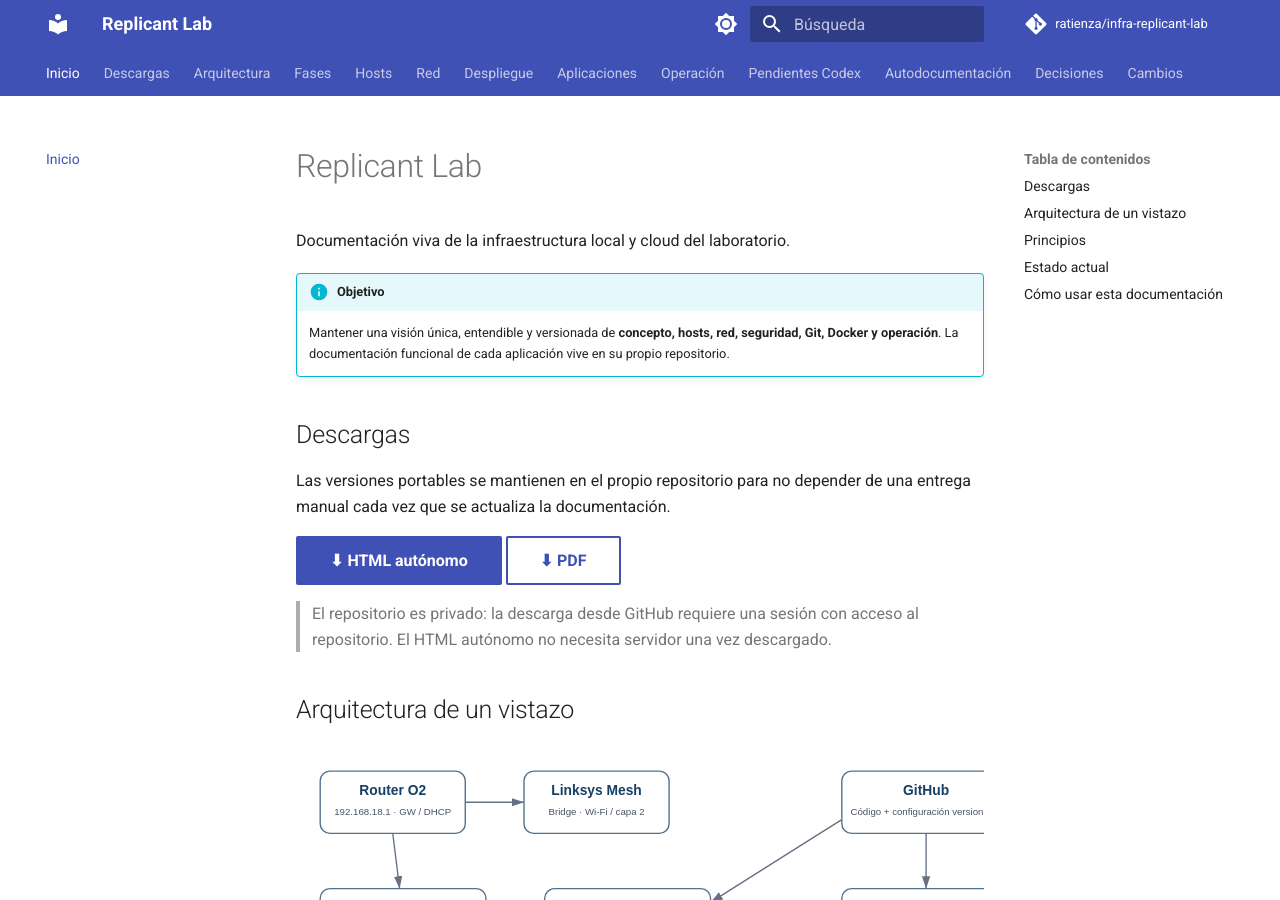
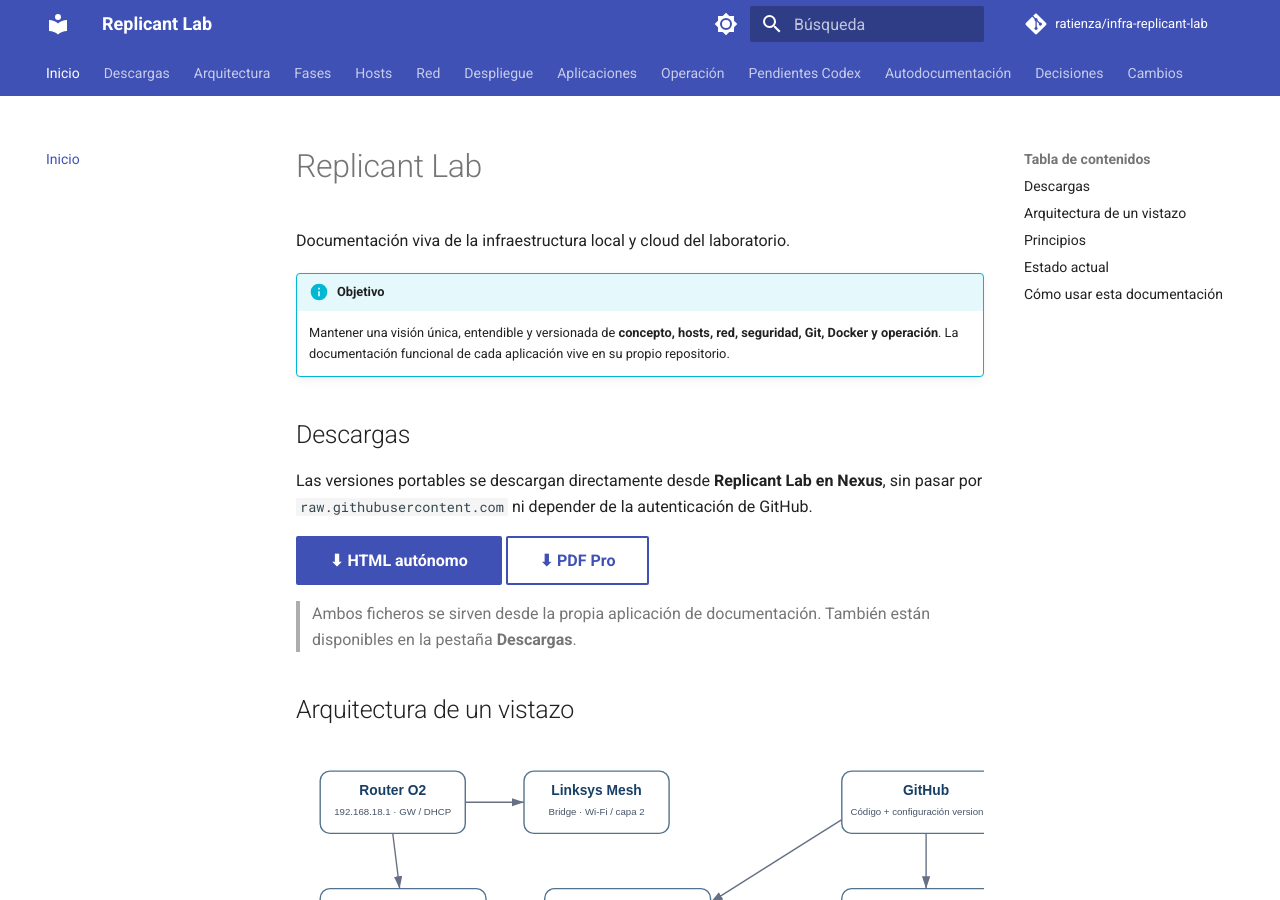
Before and after one commit to ratienza/infra-replicant-lab, an MkDocs documentation site: the page built from docs/index.md, in a window 1280 px wide and 900 px high. Built offline with MkDocs 1.6.1 and Material for MkDocs 9.7.7, drawn with Linux system fonts in a browser that asks for light colours; comment, search, counter and statistics services are not loaded.

Commit message:
Use Nexus-local download links on docs home

```diff
--- a/docs/index.md
+++ b/docs/index.md
@@ -7,12 +7,12 @@
 
 ## Descargas
 
-Las versiones portables se mantienen en el propio repositorio para no depender de una entrega manual cada vez que se actualiza la documentación.
+Las versiones portables se descargan directamente desde **Replicant Lab en Nexus**, sin pasar por `raw.githubusercontent.com` ni depender de la autenticación de GitHub.
 
-[⬇ HTML autónomo](https://github.com/ratienza/infra-replicant-lab/raw/main/standalone/Replicant-Lab.html){ .md-button .md-button--primary }
-[⬇ PDF](https://github.com/ratienza/infra-replicant-lab/raw/main/standalone/Replicant-Lab.pdf){ .md-button }
+[⬇ HTML autónomo](/downloads/Replicant-Lab.html){ .md-button .md-button--primary }
+[⬇ PDF Pro](/downloads/Replicant-Lab.pdf){ .md-button }
 
-> El repositorio es privado: la descarga desde GitHub requiere una sesión con acceso al repositorio. El HTML autónomo no necesita servidor una vez descargado.
+> Ambos ficheros se sirven desde la propia aplicación de documentación. También están disponibles en la pestaña **Descargas**.
 
 ## Arquitectura de un vistazo
 
```
